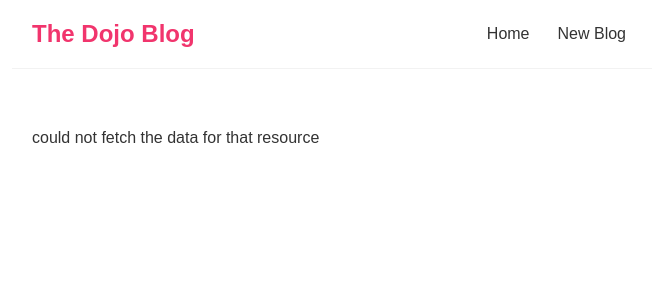
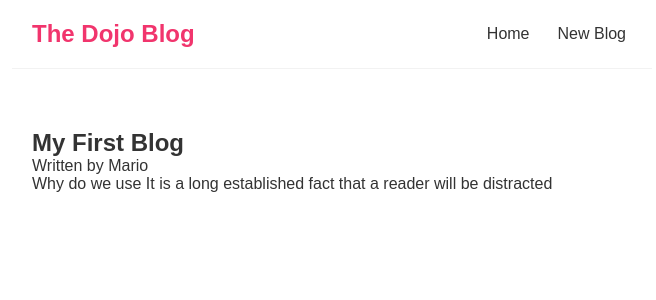
Before and after one commit to TaiwoSoftware/Net-ninja-tutorial-on-react, a React (Vite) app: page /blogs/1 in a window 1280 px wide. Shown: the top 300 px of the page, without its empty margins (308-964 px from the left). Built offline with nearby package versions, Linux system fonts and the light colour scheme; no server answers; data requests are answered from the project's data file.

Commit message:
gotten it

```diff
--- a/src/BlogDetails.jsx
+++ b/src/BlogDetails.jsx
@@ -3,22 +3,18 @@ import useFetch from "./useFetch";
 
 const BlogDetails = () => {
   const { id } = useParams();
-    const {data:blog,error,isPending} = useFetch(`http://localhost:3000/blogs${id}`);
-    return (
-        <div className="blog-details">
-        {isPending && <div>Loading...</div> }
+  const {data:blog, error, isPending} = useFetch(' http://localhost:3000/blogs/' + id)
+  return <div className="blog-details">
+    {isPending && <div>Loading...</div>}
     {error && <div>{error}</div>}
-        {blog &&  (
+    {blog && (
       <article>
         <h2>{blog.title}</h2>
         <p>Written by {blog.author}</p>
-                <div>{blog.body}</div>
-                {console.log(blog)}
+        <body>{blog.body}</body>
       </article>
-
     )}
-        </div>
-     );
-}
+  </div>;
+};
 
 export default BlogDetails;
--- a/src/BlogList.jsx
+++ b/src/BlogList.jsx
@@ -6,7 +6,7 @@ const BlogList = ({ blogs, title }) => {
       <h2>{title}</h2>
       {blogs.map((blog) => (
         <div className="blog-preview" key={blog.id}>
-          <Link to={`/blogs/${blog.id}`}>
+          <Link to={'/blogs/' + blog.id}>
             <h2>{blog.title}</h2>
             <p>Written by {blog.author}</p>
           </Link>
```
Lines whose indentation alone changed are shown as unchanged.
